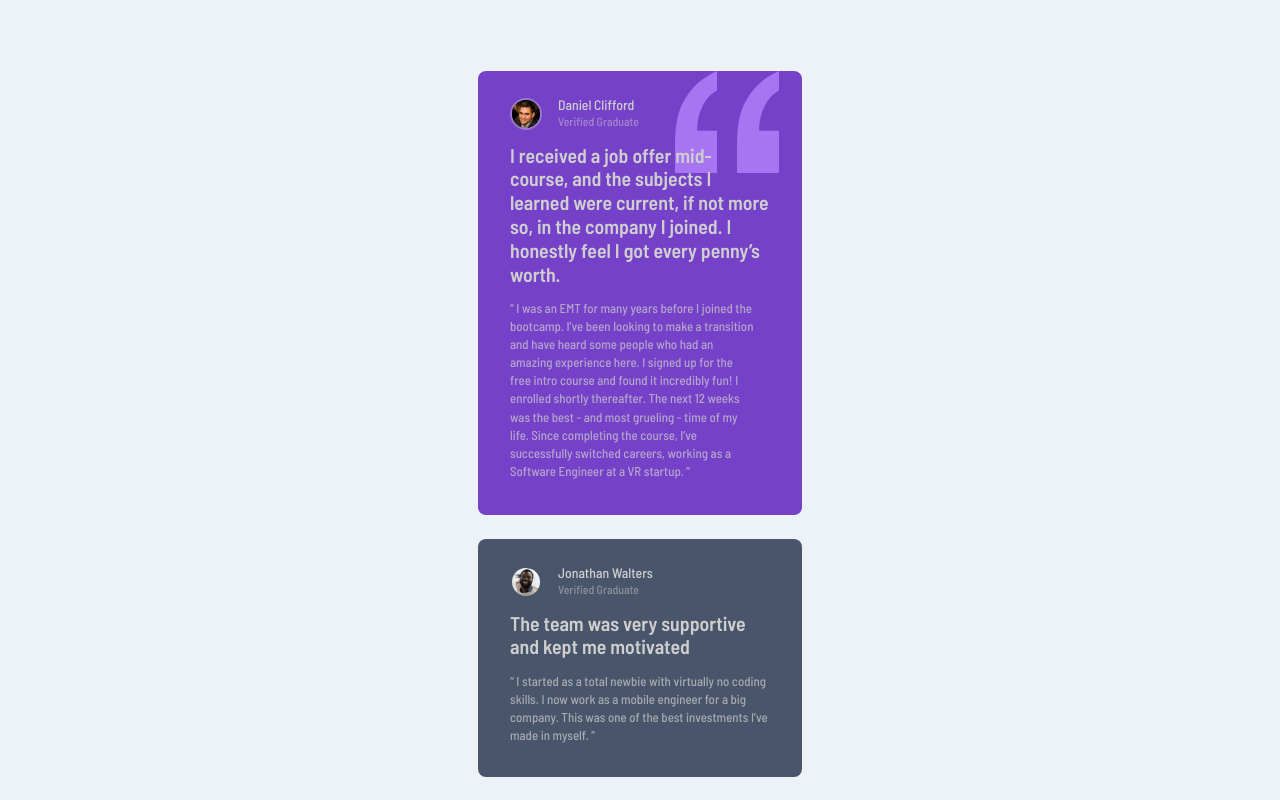
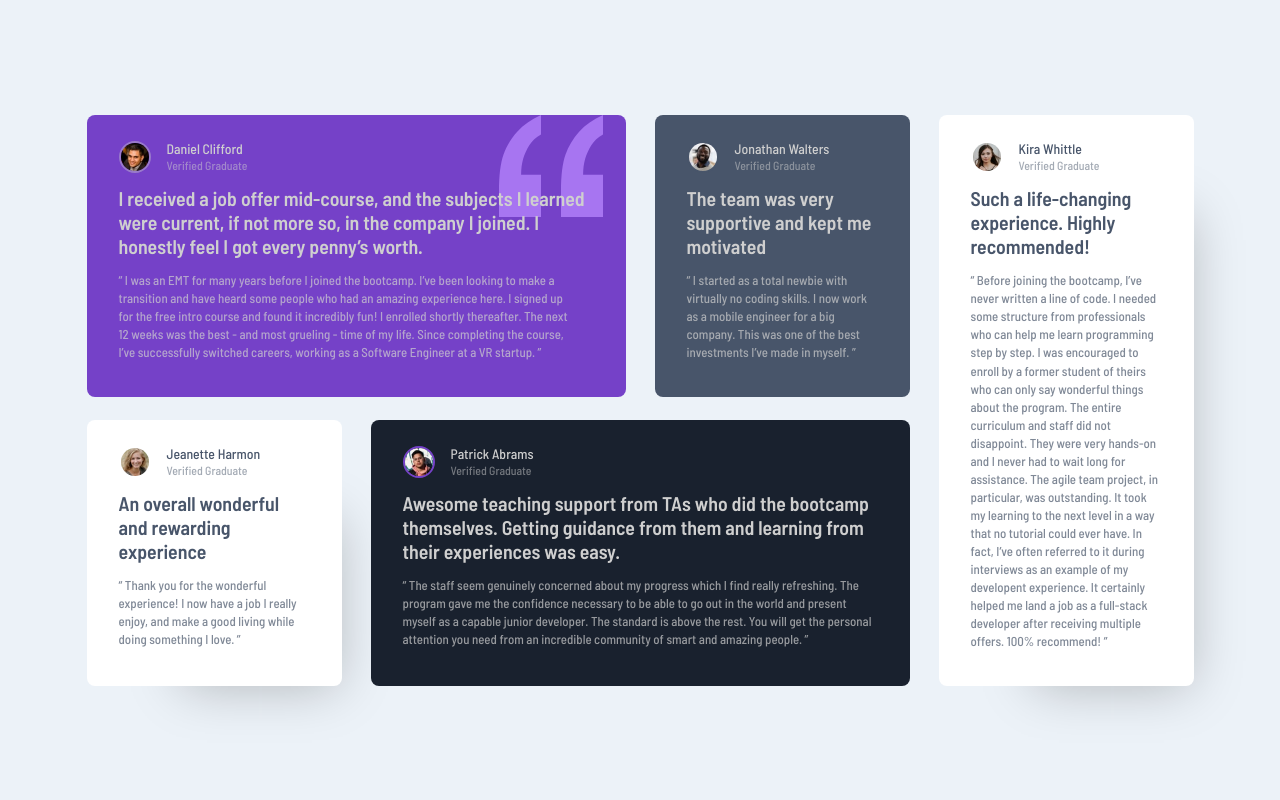
Before and after one commit to StephenYu2018/testimonials-grid-section-main, a React (Vite) app: page / in a window 1280 px wide. Shown: the top 800 px of the page. Built offline with nearby package versions, Linux system fonts and the light colour scheme.

Commit message:
assemble grid and items for desktop screens

```diff
--- a/src/App.jsx
+++ b/src/App.jsx
@@ -17,7 +17,7 @@ const cards = [
       a Software Engineer at a VR startup. ”`
     },
     style: {
-      gridArea: 'row-span-1 col-span-1',
+      gridArea: 'row-span-1 col-span-1 xl:col-[1_/_span_2]',
       backgroundColor: 'bg-moderate-violet',
       textColor: 'light',
       pictureBorderColor: 'border-light-gray/40'
@@ -33,7 +33,7 @@ const cards = [
       best investments I’ve made in myself. ”`
     },
     style: {
-      gridArea: 'row-span-1 col-span-1',
+      gridArea: 'row-span-1 col-span-1 xl:col-[3]',
       backgroundColor: 'bg-very-dark-grayish-blue',
       textColor: 'light',
       pictureBorderColor: 'border-very-dark-grayish-blue'
@@ -48,7 +48,7 @@ const cards = [
       really enjoy, and make a good living while doing something I love. ”`
     },
     style: {
-      gridArea: 'row-span-1 col-span-1',
+      gridArea: 'row-span-1 col-span-1 xl:row-[2] xl:col-[1]',
       backgroundColor: 'bg-white',
       textColor: 'dark',
       pictureBorderColor: 'border-white'
@@ -69,7 +69,7 @@ const cards = [
       amazing people. ”`
     },
     style: {
-      gridArea: 'row-span-1 col-span-1',
+      gridArea: 'row-span-1 col-span-1 xl:row-[2] xl:col-[2_/_span_2]',
       backgroundColor: 'bg-very-dark-blackish-blue',
       textColor: 'light',
       pictureBorderColor: 'border-moderate-violet'
@@ -93,7 +93,7 @@ const cards = [
       developer after receiving multiple offers. 100% recommend! ”`
     },
     style: {
-      gridArea: 'row-span-1 col-span-1',
+      gridArea: 'row-span-1 col-span-1 xl:row-span-2 xl:col-[4]',
       backgroundColor: 'bg-white',
       textColor: 'dark',
       pictureBorderColor: 'border-white'
@@ -109,8 +109,10 @@ function App() {
         <h1>Testimonials Grid Section Component</h1>
       </header>
       <section className="grid
-      grid-rows-[27.75rem_14.875rem_14rem_24rem_27.375rem] grid-cols-1
-      gap-y-6 w-[20.25rem]">
+      grid-rows-[27.75rem_14.875rem_14rem_24rem_27.375rem]
+      xl:grid-rows-[17.625rem_16.625rem] grid-cols-1
+      xl:grid-cols-[repeat(4,_15.9375rem)] xl:gap-x-[1.8125rem]
+      gap-y-6 xl:gap-y-[1.4375rem]">
         <h2 className="hidden">Testimonials</h2>
         {cards.map((card, index) =>
           <TestimonialCard key={card.content.fullName}
```
